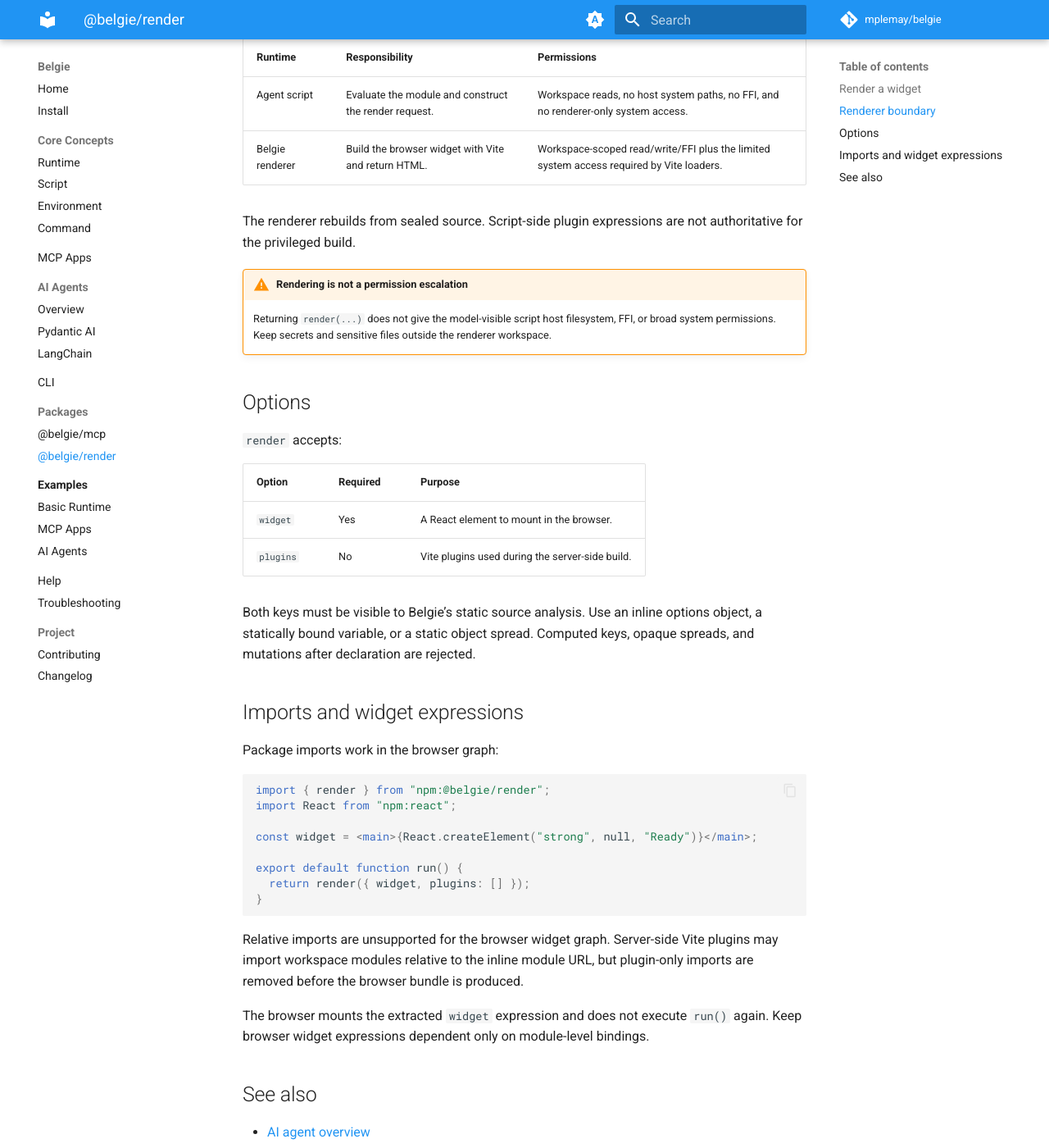
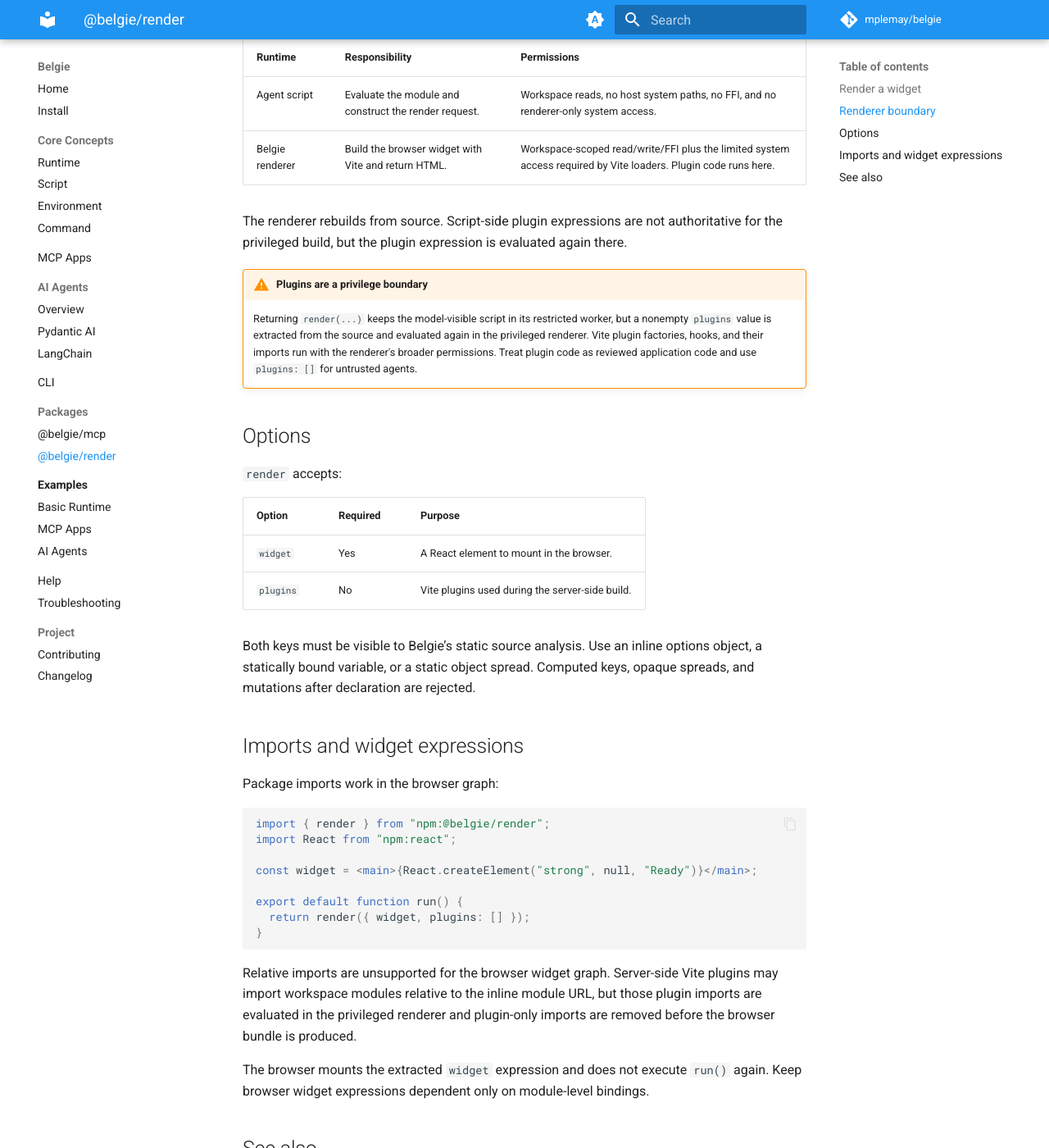
Before and after one commit to mplemay/belgie, an MkDocs documentation site: the page built from docs/packages/render.md, in a window 1280 px wide and 1400 px high, scrolled down 898 px. Shown: the whole window at 82% size. Built offline with MkDocs 1.6.1 and Material for MkDocs 9.7.7, drawn with Linux system fonts in a browser that asks for light colours; comment, search, counter and statistics services are not loaded.

Commit message:
fix: address pr review feedback

````diff
--- a/docs/packages/render.md
+++ b/docs/packages/render.md
@@ -36,14 +36,16 @@
 | Runtime | Responsibility | Permissions |
 | --- | --- | --- |
 | Agent script | Evaluate the module and construct the render request. | Workspace reads, no host system paths, no FFI, and no renderer-only system access. |
-| Belgie renderer | Build the browser widget with Vite and return HTML. | Workspace-scoped read/write/FFI plus the limited system access required by Vite loaders. |
+| Belgie renderer | Build the browser widget with Vite and return HTML. | Workspace-scoped read/write/FFI plus the limited system access required by Vite loaders. Plugin code runs here. |
 
-The renderer rebuilds from sealed source. Script-side plugin expressions are not authoritative for
-the privileged build.
+The renderer rebuilds from source. Script-side plugin expressions are not authoritative for the
+privileged build, but the plugin expression is evaluated again there.
 
-!!! warning "Rendering is not a permission escalation"
-    Returning `render(...)` does not give the model-visible script host filesystem, FFI, or broad
-    system permissions. Keep secrets and sensitive files outside the renderer workspace.
+!!! warning "Plugins are a privilege boundary"
+    Returning `render(...)` keeps the model-visible script in its restricted worker, but a nonempty
+    `plugins` value is extracted from the source and evaluated again in the privileged renderer.
+    Vite plugin factories, hooks, and their imports run with the renderer's broader permissions.
+    Treat plugin code as reviewed application code and use `plugins: []` for untrusted agents.
 
 ## Options
 
@@ -74,8 +76,8 @@
 ```
 
 Relative imports are unsupported for the browser widget graph. Server-side Vite plugins may import
-workspace modules relative to the inline module URL, but plugin-only imports are removed before the
-browser bundle is produced.
+workspace modules relative to the inline module URL, but those plugin imports are evaluated in the
+privileged renderer and plugin-only imports are removed before the browser bundle is produced.
 
 The browser mounts the extracted `widget` expression and does not execute `run()` again. Keep
 browser widget expressions dependent only on module-level bindings.
````
Also changed, not shown: docs/agents/overview.md (+8 -2 lines), docs/agents/pydantic-ai.md (+4 -2 lines), docs/examples/ai-agents.md (+15 -2 lines), docs/troubleshooting.md (+1 -1 lines), examples/ai/langchain/readme.md (+6 -1 lines), examples/ai/pydantic-ai/readme.md (+7 -1 lines), packages/render/README.md (+5 -3 lines), readme.md (+4 -2 lines), 6 other files.
